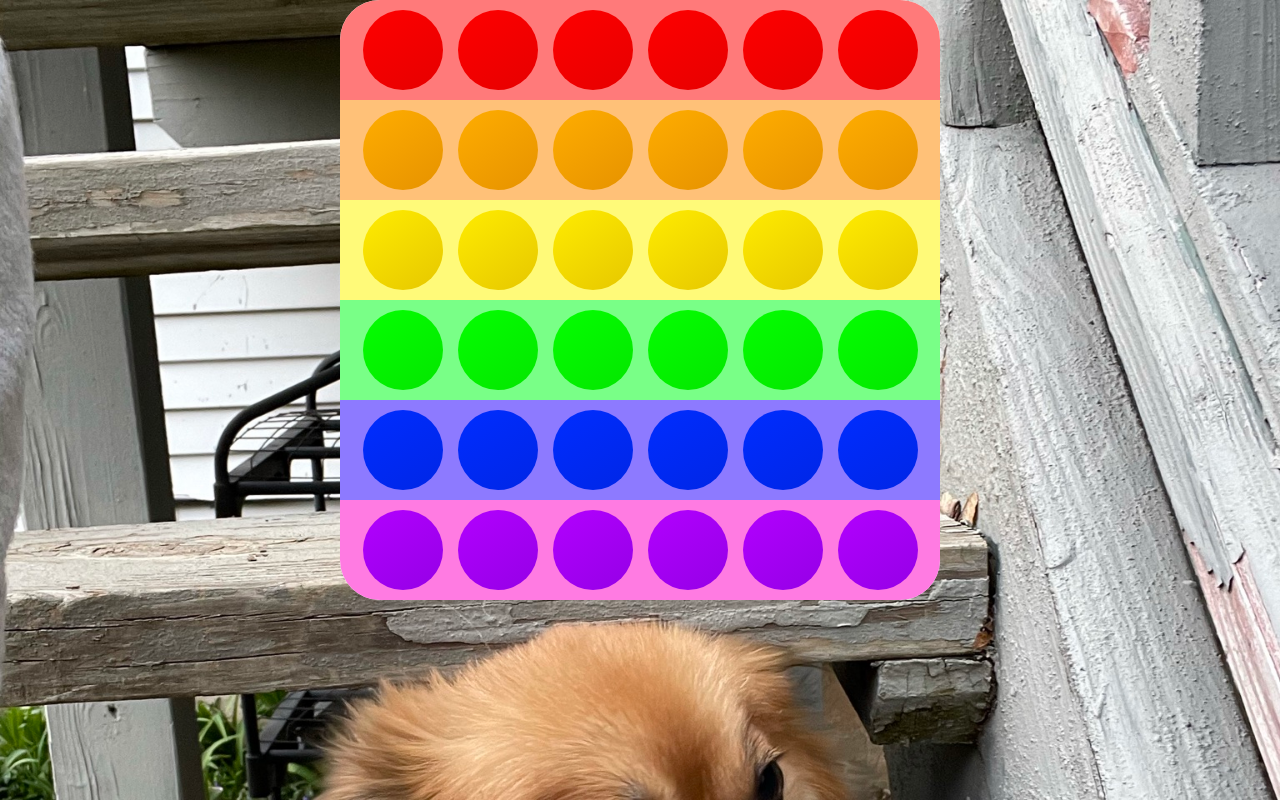
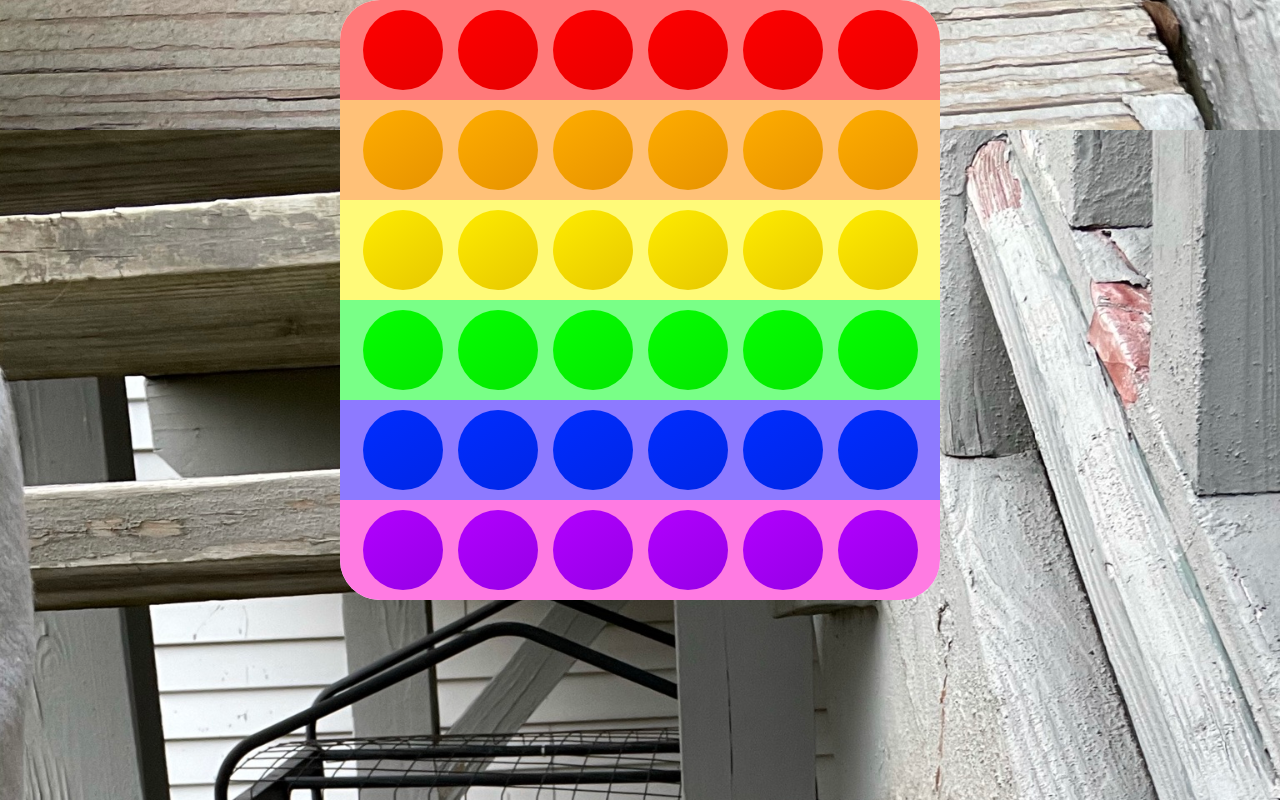
Before and after one commit to LilyLeabo/lilyleabo.com, a plain HTML site: page index.html in a window 1280 px wide. Drawn offline with nearby package versions, Linux system fonts and the light colour scheme.

Commit message:
final adjustment

```diff
--- a/style.css
+++ b/style.css
@@ -7,7 +7,7 @@ body {
   min-height: 100vh;
   background-image: url("bunny.jpg");
   background-size: cover;
-  background-position-y: -200px;
+  background-position-y: 130px;
 }
 
 .popit {
```
